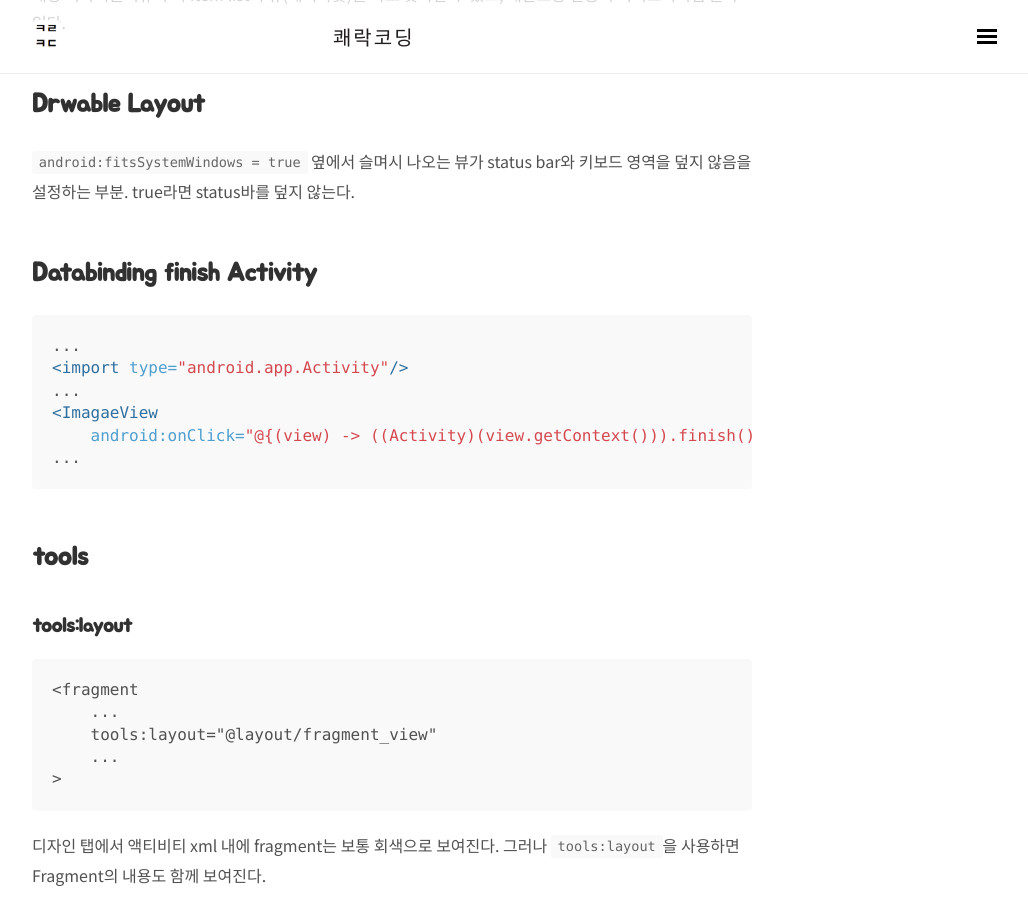
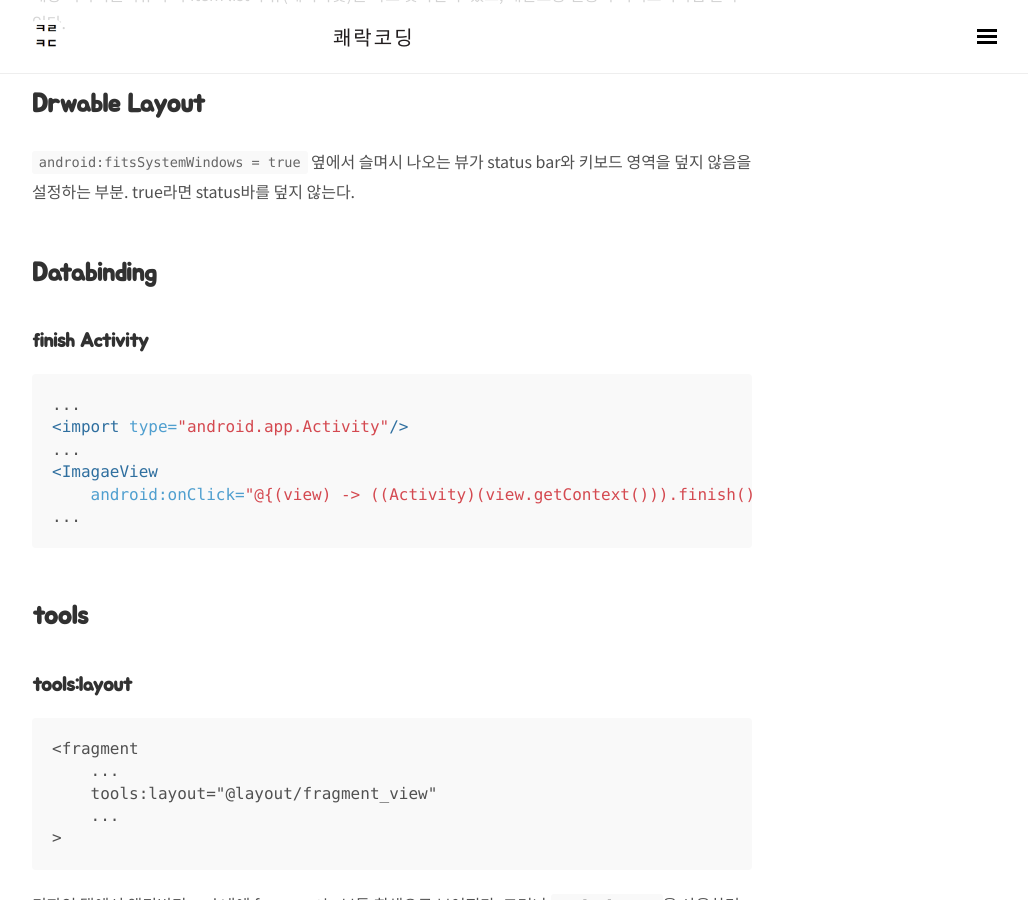
Before and after one commit to wooooooak/wooooooak.github.io, a Jekyll site: the page built from _posts/android/2019-06-14-android메모.md, in a window 1280 px wide and 900 px high, scrolled down 1524 px. Shown: the whole window, without its empty margins (248-1276 px from the left). Built offline with Jekyll 4.4.1, drawn with Linux system fonts in a browser that asks for light colours; nearby versions of some CDN libraries; some web fonts are replaced; comment, search, counter and statistics services are not loaded.

Commit message:
글 구조 변경

````diff
--- a/_posts/android/2019-06-14-android메모.md
+++ b/_posts/android/2019-06-14-android메모.md
@@ -55,7 +55,9 @@ tools:listitem="@layout/list_item_garden_planting"
 `android:fitsSystemWindows = true`
 옆에서 슬며시 나오는 뷰가 status bar와 키보드 영역을 덮지 않음을 설정하는 부분. true라면 status바를 덮지 않는다.
 
-## Databinding finish Activity
+## Databinding
+
+##### finish Activity
 
 ```xml
 ...
````
